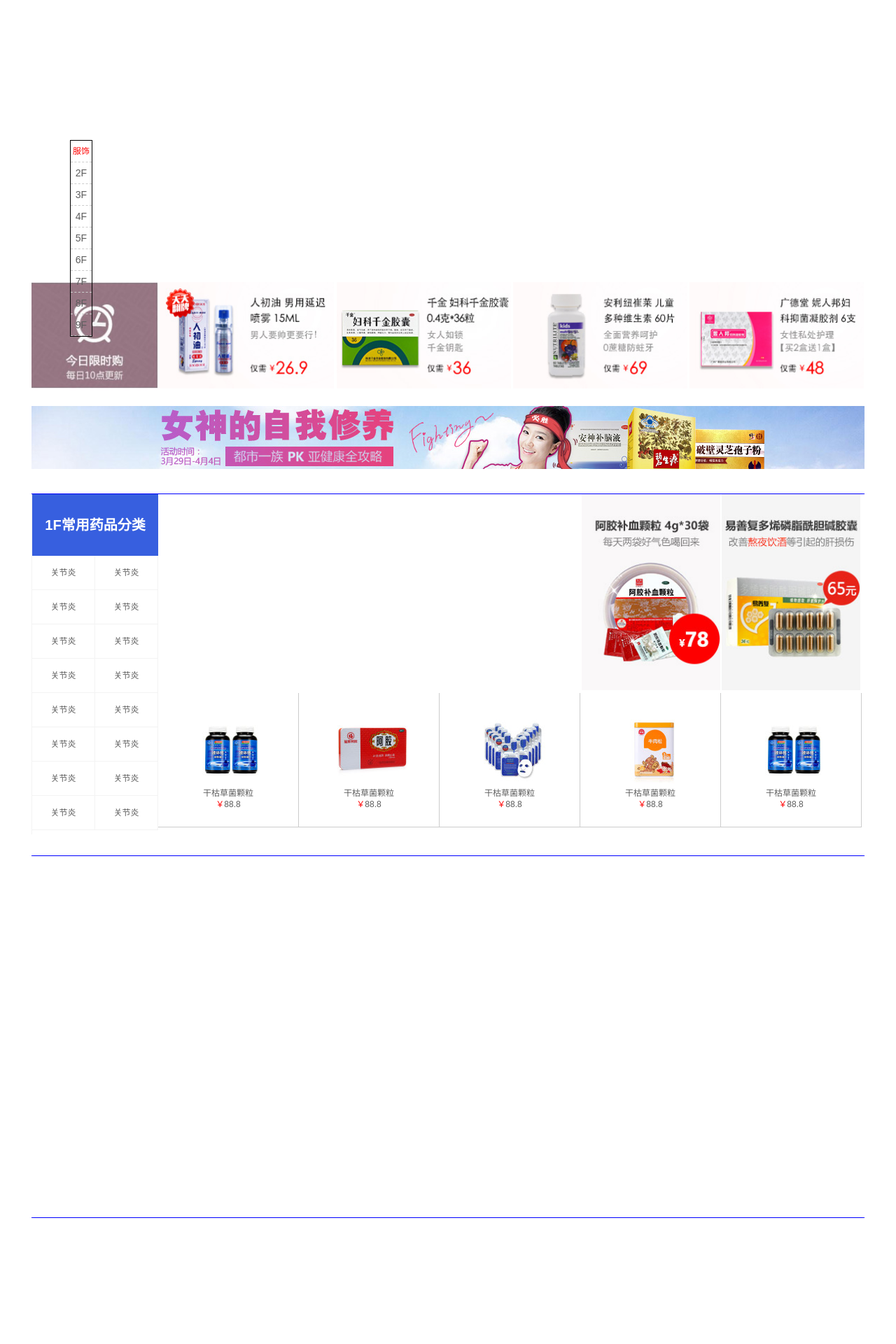
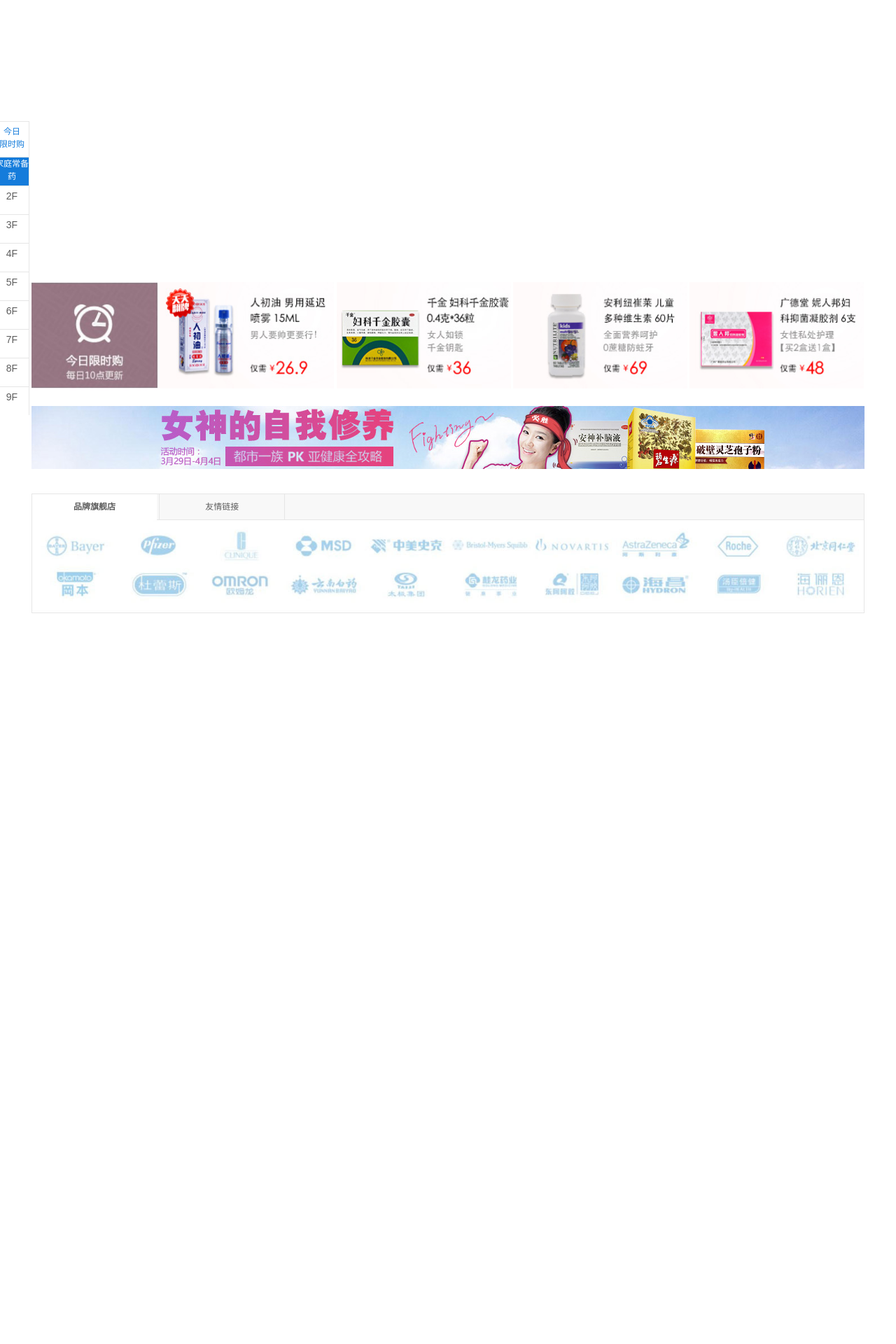
Before and after one commit to xunyhu/medicine, a PHP site: page / in a window 1280 px wide. Shown: the top 1920 px of the page at 70% size. After the commit the page ends 876 px from the top, so only its background shows below. Run offline with PHP 8.4, Linux system fonts and the light colour scheme.

Commit message:
index 2.0

```diff
--- a/src/css/index.css
+++ b/src/css/index.css
@@ -330,7 +330,7 @@ em { font-style: normal; }
 
 .floor .lunbtur { position: absolute; left: 605px; top: 0; right: 0; height: 284px; }
 
-.floor .lunbtur img { display: inline-block; width: 198px; margin-right: 2px; }
+.floor .lunbtur img { display: inline-block; width: 196px; margin-right: 2px; }
 
 .floor .lunbtub { position: absolute; top: 284px; left: 0; right: 0; bottom: 0; }
 
@@ -344,12 +344,14 @@ em { font-style: normal; }
 
 .floor .lunbtub ul span { color: red; }
 
-#loutiNav { width: 30px; border: 1px solid black; position: fixed; left: 100px; top: 25%; }
+#loutiNav { width: 48px; position: fixed; top: 173px; right: 50%; margin-right: 600px; z-index: 99; }
 
-#loutiNav li { width: 30px; height: 30px; font-size: 14px; text-align: center; line-height: 30px; border-bottom: 1px dashed #ccc; cursor: pointer; position: relative; }
+#loutiNav a { display: block; width: 48px; border: 1px solid #E6E6E6; border-bottom: none; text-align: center; height: 40px; color: #157CDB; padding: 5px 0; text-decoration: none; font-family: "Microsoft YaHei"; }
 
-#loutiNav li span { display: none; position: absolute; left: 0; top: 0; width: 30px; height: 30px; background: darkred; color: white; font-size: 12px; }
+#loutiNav li { width: 48px; height: 30px; font-size: 14px; padding: 5px 0; text-align: center; border: 1px solid #E6E6E6; border-bottom: none; cursor: pointer; position: relative; }
 
-#loutiNav li .active { display: block; background: white; color: red; }
+#loutiNav li span { display: none; position: absolute; left: 0; text-align: center; top: 0; width: 48px; height: 40px; background: #157CDB; color: white; font-size: 12px; }
+
+#loutiNav li .active { display: block; background: #157CDB; color: white; }
 
 #loutiNav li:hover span { display: block; }
--- a/src/index.html
+++ b/src/index.html
@@ -24,86 +24,19 @@
 		<img src="images/floorone.jpg" class="lastimg">
 	</div>
 	<!-- 楼层开始 -->
-	<div class="floor">
-		<div class="frleft fl">
-			<h4>1F常用药品分类</h4>
-			<div class="frbottom">
-				<ul>
-					<li>关节炎</li>
-					<li>关节炎</li>
-					<li>关节炎</li>
-					<li>关节炎</li>
-					<li>关节炎</li>
-					<li>关节炎</li>
-					<li>关节炎</li>
-					<li>关节炎</li>
-					<li>关节炎</li>
-					<li>关节炎</li>
-					<li>关节炎</li>
-					<li>关节炎</li>
-					<li>关节炎</li>
-					<li>关节炎</li>
-					<li>关节炎</li>
-					<li>关节炎</li>
-				</ul>
-			</div>
-		</div>
-		<div class="frright fl">
-			<div class="lunbtu"></div>
-			<div class="lunbtur">
-				<img src="images/floor1-4.jpg"><img src="images/floor1-5.jpg">
-			</div>
-			<div class="lunbtub">
-				<ul>
-					<li>
-						<img src="images/floor1-10.jpg" alt="">
-						<p>干枯草菌颗粒</p>
-						<p><span>￥</span>88.8</p>
-					</li>
-					<li>
-						<img src="images/floor1-9.jpg" alt="">
-						<p>干枯草菌颗粒</p>
-						<p><span>￥</span>88.8</p>
-					</li>
-					<li>
-						<img src="images/floor1-8.jpg" alt="">
-						<p>干枯草菌颗粒</p>
-						<p><span>￥</span>88.8</p>
-					</li>
-					<li>
-						<img src="images/floor1-7.jpg" alt="">
-						<p>干枯草菌颗粒</p>
-						<p><span>￥</span>88.8</p>
-					</li>
-					<li>
-						<img src="images/floor1-6.jpg" alt="">
-						<p>干枯草菌颗粒</p>
-						<p><span>￥</span>88.8</p>
-					</li>
-				</ul>
-			</div>
-		</div>
-	</div>
-	<div class="floor"></div>
-	<div class="floor"></div>
-	<div class="floor"></div>
-	<div class="floor"></div>
-	<div class="floor"></div>
-	<div class="floor"></div>
-	<div class="floor"></div>
-	<div class="floor"></div>
-
+	<div id="wrap-floor"></div>
 	<div id="loutiNav">
+			<a href="">今日<br>限时购</a>
 			<ul>
-				<li>1F<span class="active">服饰</span></li>
-				<li>2F<span>美妆</span></li>
-				<li>3F<span>手机</span></li>
-				<li>4F<span>家电</span></li>
-				<li>5F<span>数码</span></li>
-				<li>6F<span>运动</span></li>
-				<li>7F<span>居家</span></li>
-				<li>8F<span>母婴</span></li>
-				<li>9F<span>食品</span></li>
+				<li>1F<span class="active">家庭常备药</span></li>
+				<li>2F<span>专科用药</span></li>
+				<li>3F<span>医疗器械</span></li>
+				<li>4F<span>隐形眼镜</span></li>
+				<li>5F<span>滋补保健</span></li>
+				<li>6F<span>维生素钙</span></li>
+				<li>7F<span>医装个护</span></li>
+				<li>8F<span>情趣用品</span></li>
+				<li>9F<span>母婴用品</span></li>
 			</ul>
 	</div>
 
--- a/src/js/config.js
+++ b/src/js/config.js
@@ -6,8 +6,8 @@ requirejs.config({
 		'jquery' : '../lib/jquery-3.1.1',
 		'temp' : '../lib/template-debug',
 		'index' : 'index',
-		'top' : 'top',
-		'carousel' : '../lib/jquery-carousel/jquery-carousel'
+		'carousel' : '../lib/jquery-carousel/jquery-carousel',
+		'floor' : 'floor'
 	},
 	shim : {
 		'carousel' : ['jquery']
--- a/src/sass/index.scss
+++ b/src/sass/index.scss
@@ -94,7 +94,7 @@
 	.frright {width:1008px;height:486px;position:relative;}
 	.lunbtu {width:605px;height:284px;position:absolute;top:0;left:0;}
 	.lunbtur {position:absolute;left:605px;top:0;right:0;height:284px;}
-	.lunbtur img {display:inline-block;width:198px;margin-right:2px}
+	.lunbtur img {display:inline-block;width:196px;margin-right:2px}
 	.lunbtub {position:absolute;top:284px;left:0;right:0;bottom:0;}
 	.lunbtub ul {
 		overflow:hidden;
@@ -106,32 +106,39 @@
 }
 // 楼梯样式
 #loutiNav {
-	width: 30px;
-	border: 1px solid black;
+	width: 48px;
 	position: fixed;
-	left: 100px;
-	top: 25%;
+	top : 173px;
+	right : 50%;
+	margin-right : 600px;
+	z-index : 99;
+	a {display:block;width:48px;border: 1px solid #E6E6E6;border-bottom: none;
+	    text-align: center;height : 40px;
+	    color: #157CDB;
+	    padding: 5px 0;
+	    text-decoration: none;
+	    font-family: "Microsoft YaHei";
+	}
 	li {
-		width: 30px;
+		width: 48px;
 		height: 30px;
-		font-size: 14px;
+		font-size: 14px;padding: 5px 0;
 		text-align: center;
-		line-height: 30px;
-		border-bottom: 1px dashed #ccc;
+		border: 1px solid #E6E6E6;border-bottom: none;
 		cursor: pointer;
 		position: relative;
 		span {
 			display: none;
 			position: absolute;
-			left: 0;
+			left: 0;text-align: center;
 			top: 0;
-			width: 30px;
-			height: 30px;
-			background: darkred;
+			width: 48px;
+			height: 40px;
+			background: #157CDB;
 			color: white;
 			font-size: 12px;
 		}
-	.active {display:block;background:white;color:red;}
+	.active {display:block;background:#157CDB;color: white;}
 	}
 	li:hover span {display:block;}
 }
```
Also changed, not shown: src/html/register.html (added, +10 -0 lines), src/js/floor.js (added, +111 -0 lines), src/js/index.js (+50 -2 lines).
